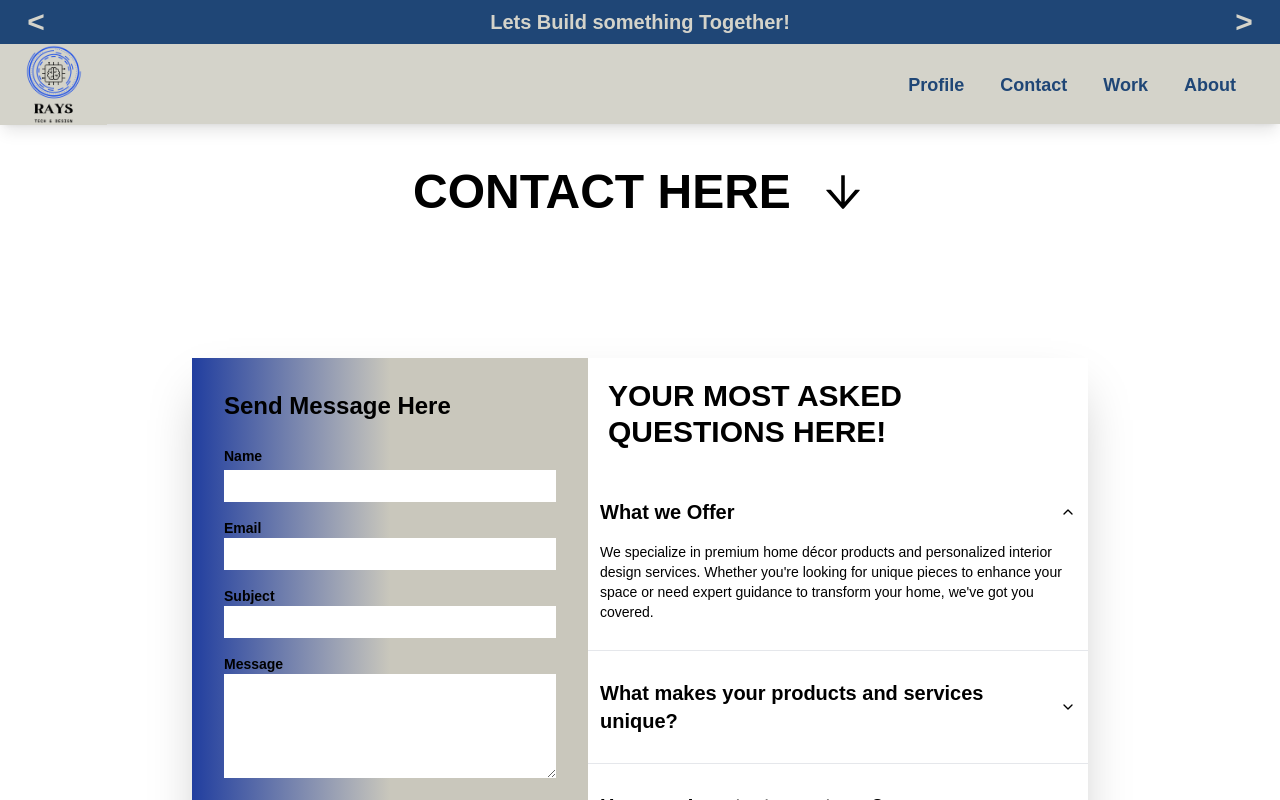
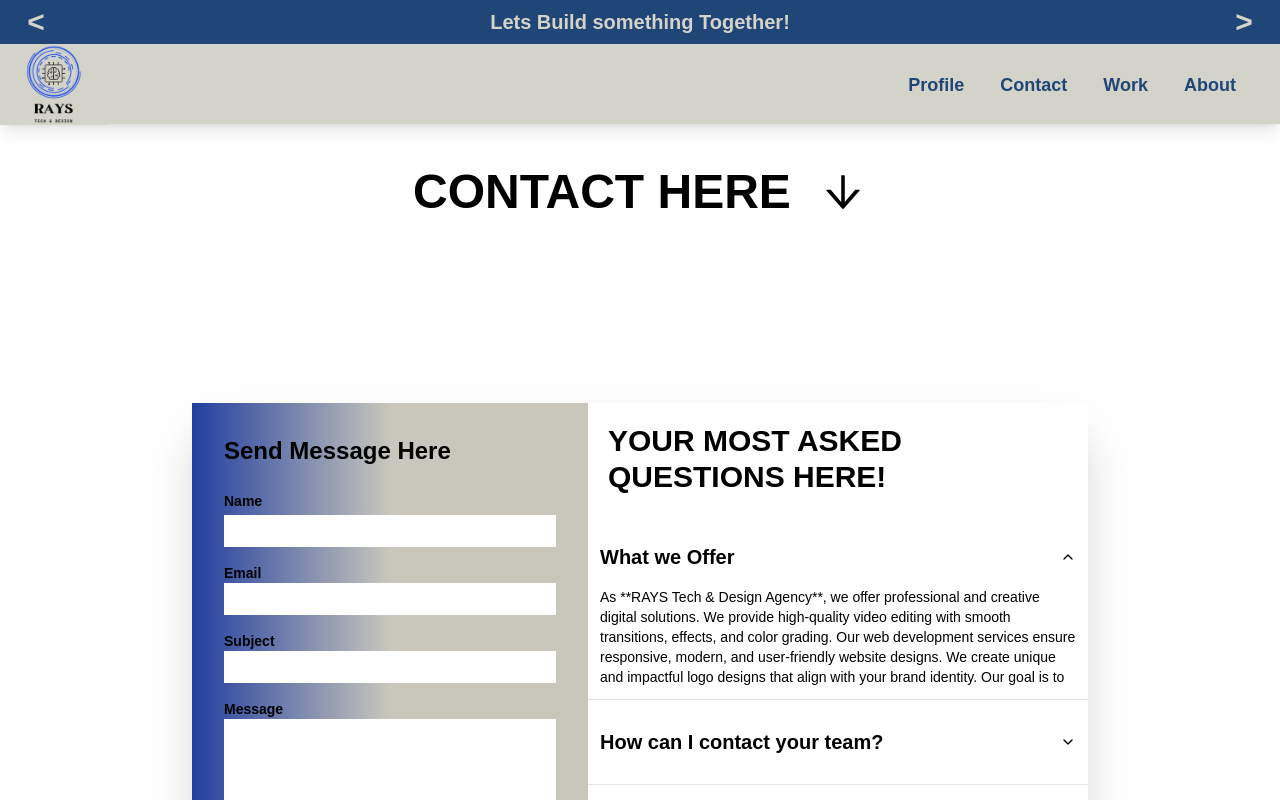
Before and after one commit to yumnashaikh07/RAYS-Portfolio, a Next.js app: page /contact in a window 1280 px wide. Both pictures are taken after a click on the button "What we Offer". Shown: the top 800 px of the page. Built offline with nearby package versions, Linux system fonts and the light colour scheme.

Commit message:
changed text

```diff
--- a/src/app/contact/page.tsx
+++ b/src/app/contact/page.tsx
@@ -72,7 +72,10 @@ export default function Contact() {
             )}
             <form onSubmit={handleSubmit} className="space-y-4">
               <div>
-                <label htmlFor="name" className="block text-sm mb-1  font-semibold">
+                <label
+                  htmlFor="name"
+                  className="block text-sm mb-1  font-semibold"
+                >
                   Name
                 </label>
                 <input
@@ -100,7 +103,10 @@ export default function Contact() {
               </div>
 
               <div>
-                <label htmlFor="subject" className="block text-sm  font-semibold">
+                <label
+                  htmlFor="subject"
+                  className="block text-sm  font-semibold"
+                >
                   Subject
                 </label>
                 <input
@@ -114,7 +120,10 @@ export default function Contact() {
               </div>
 
               <div>
-                <label htmlFor="message" className="block text-sm  font-semibold">
+                <label
+                  htmlFor="message"
+                  className="block text-sm  font-semibold"
+                >
                   Message
                 </label>
                 <textarea
@@ -137,7 +146,6 @@ export default function Contact() {
 
           <section className="md:px-0 px-10 w-full max-w-[500px] flex-shrink-0">
             <Accordion type="multiple" className="             ">
-
               <div className="md:text-3xl text-2xl font-bold  py-9 md:p-5">
                 YOUR MOST ASKED QUESTIONS HERE!
               </div>
@@ -148,15 +156,19 @@ export default function Contact() {
                 </AccordionTrigger>
                 <AccordionContent>
                   <p>
-          We specialize in premium home décor products and personalized interior
-          design services. Whether you&apos;re looking for unique pieces to
-          enhance your space or need expert guidance to transform your home,
-          we&apos;ve got you covered.
+                    As **RAYS Tech & Design Agency**, we offer professional and
+                    creative digital solutions. We provide high-quality video
+                    editing with smooth transitions, effects, and color grading.
+                    Our web development services ensure responsive, modern, and
+                    user-friendly website designs. We create unique and
+                    impactful logo designs that align with your brand identity.
+                    Our goal is to deliver exceptional results tailored to your
+                    needs.
                   </p>
                 </AccordionContent>
               </AccordionItem>
 
-    <AccordionItem value="item-5"  className="p-3 ">
+              {/* <AccordionItem value="item-5"  className="p-3 ">
       <AccordionTrigger className="text-xl font-bold">
         What makes your products and services unique?
       </AccordionTrigger>
@@ -168,30 +180,30 @@ export default function Contact() {
           preferences.
         </p>
       </AccordionContent>
-    </AccordionItem>
+    </AccordionItem> */}
 
-    <AccordionItem value="item-7"  className="p-3 ">
+              <AccordionItem value="item-7" className="p-3 ">
                 <AccordionTrigger className="text-xl font-bold">
                   How can I contact your team?
                 </AccordionTrigger>
                 <AccordionContent>
                   <p>You can reach us through:</p>
                   <ul>
-          <li>Email: support@yourbrand.com</li>
-          <li>Phone: +1 (123) 456-7890</li>
-          <li>Social Media: @yourbrand on Instagram and Facebook</li>
+                    {/* <li>Email: support@yourbrand.com</li> */}
+                    {/* <li>Phone: +1 (123) 456-7890</li> */}
+                    <li>Social Media: @rays._.digital on Instagram </li>
                   </ul>
                 </AccordionContent>
               </AccordionItem>
 
-    <AccordionItem value="item-9"  className="p-3 ">
+              <AccordionItem value="item-9" className="p-3 ">
                 <AccordionTrigger className="text-xl font-bold">
                   Can I request a completely customized solution?
                 </AccordionTrigger>
                 <AccordionContent>
                   <p>
-          Yes, we specialize in tailoring designs to fit your unique vision,
-          preferences.
+                    Yes, we specialize in tailoring designs to fit your unique
+                    vision, preferences. Contact us for more dicussion.
                   </p>
                 </AccordionContent>
               </AccordionItem>
```
Lines whose indentation alone changed are shown as unchanged.
